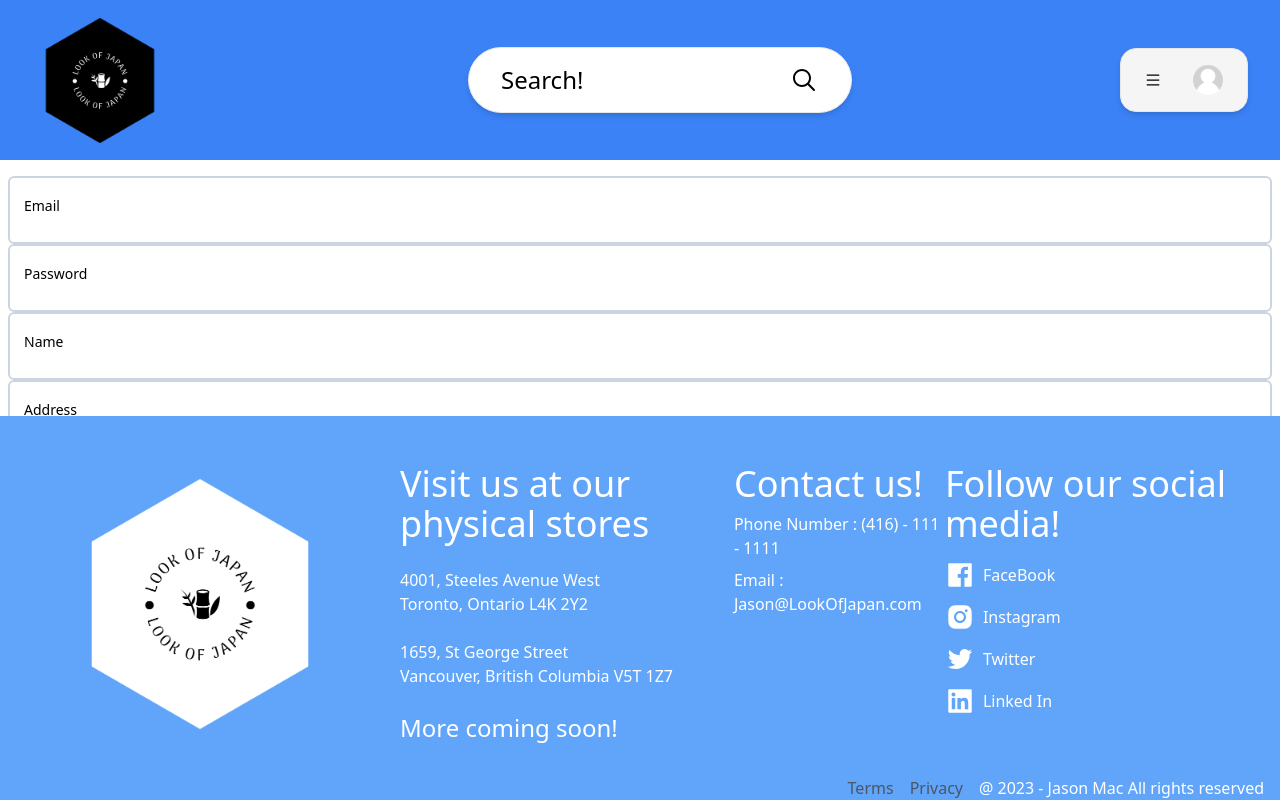
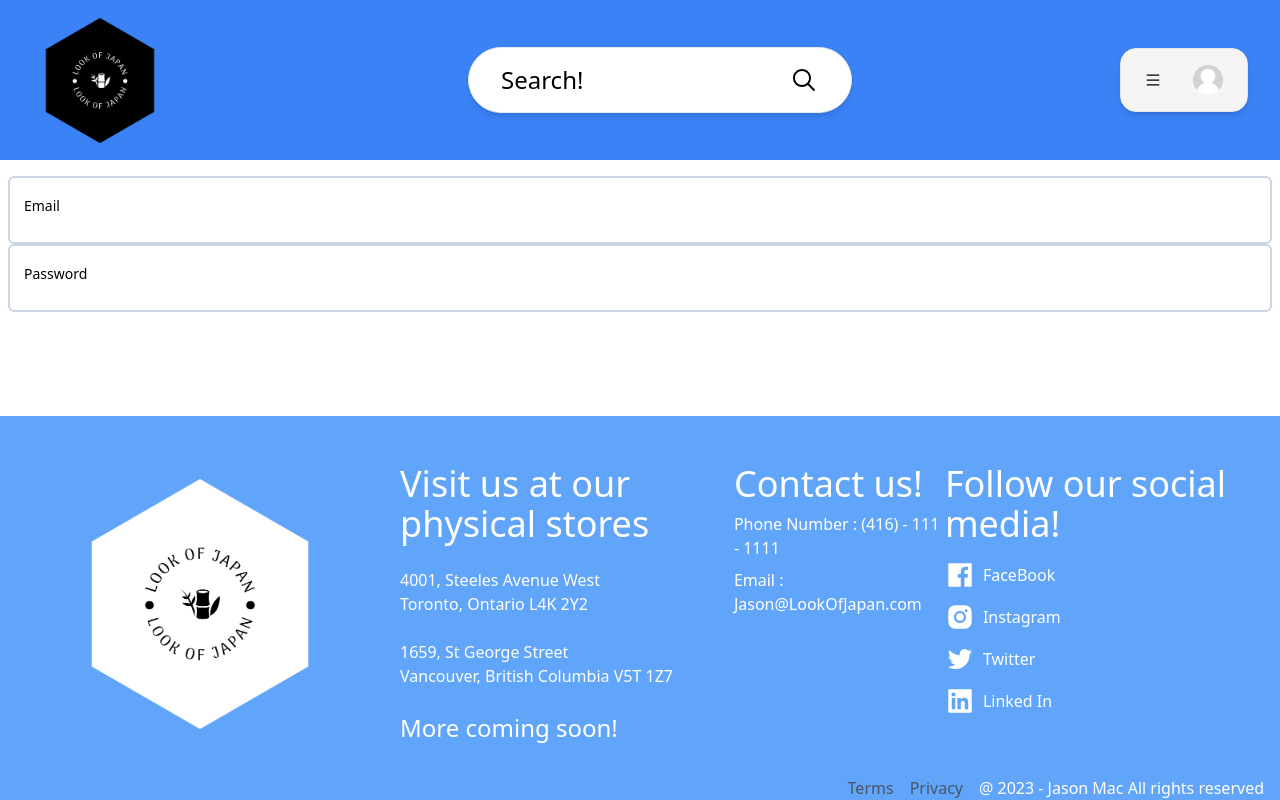
Before and after one commit to JasonMac123/market-place, a Next.js app: page /register in a window 1280 px wide. Built offline with nearby package versions, Linux system fonts and the light colour scheme.

Commit message:
Removes unused form inputs for register

```diff
--- a/app/components/containers/RegisterContainer.tsx
+++ b/app/components/containers/RegisterContainer.tsx
@@ -31,20 +31,6 @@ const RegisterContainer = () => {
         errors={errors}
         required
       />
-      <FormInput
-        id="name"
-        label="Name"
-        register={register}
-        errors={errors}
-        required
-      />
-      <FormInput
-        id="address"
-        label="Address"
-        register={register}
-        errors={errors}
-        required
-      />
     </>
   );
 };
```
